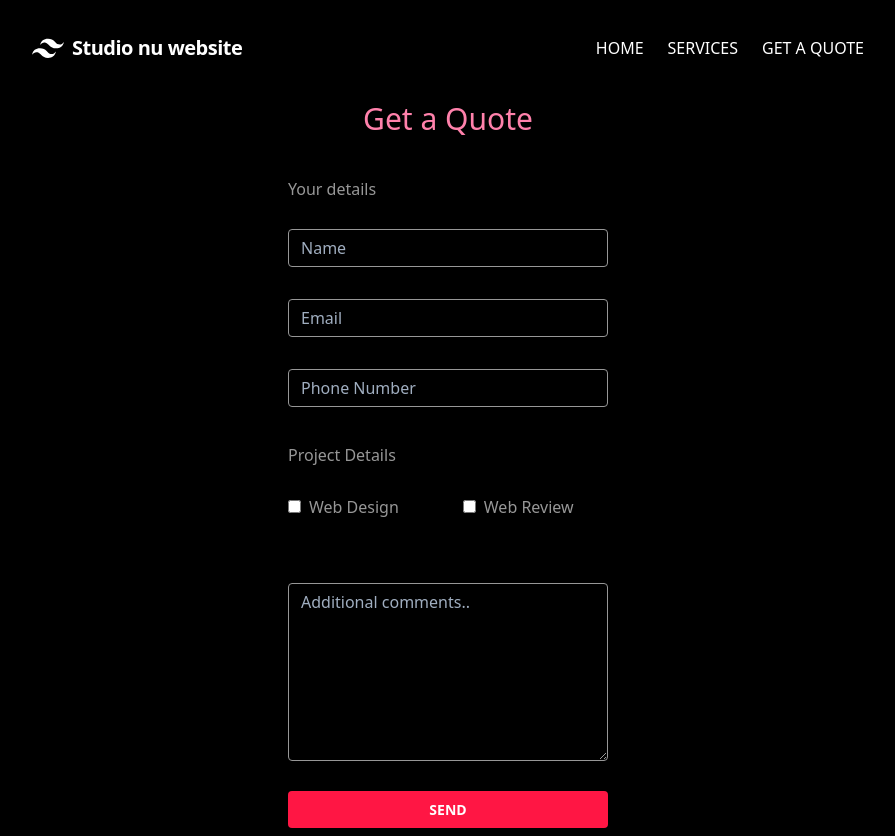
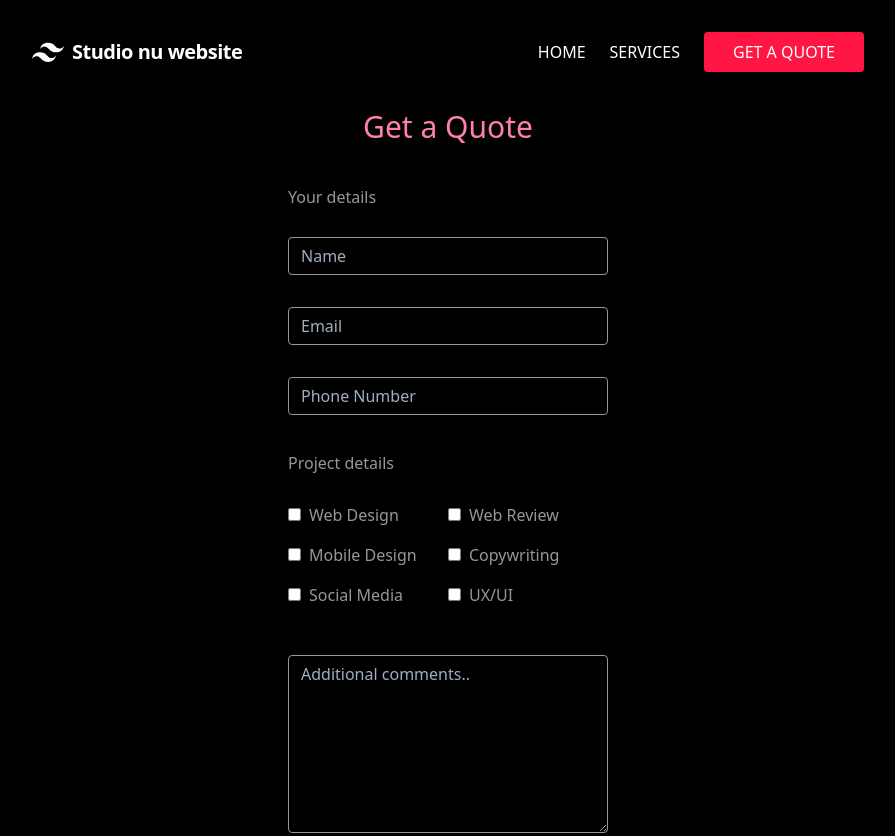
Before and after one commit to juliantreweeke/tailwindgatsby, a Gatsby site: page /quote in a window 1280 px wide. Shown: the top 836 px of the page, without its empty margins (192-1087 px from the left). Built offline with nearby package versions, Linux system fonts and the light colour scheme; Gatsby itself is replaced by a stand-in of ours.

Commit message:
updated cta button

```diff
--- a/src/components/header.js
+++ b/src/components/header.js
@@ -57,7 +57,7 @@ function Header() {
                 title: `HOME`
               },
               {
-                route: `/services`,
+                route: `#services`,
                 title: `SERVICES`
               }
             ].map(link => (
@@ -70,7 +70,7 @@ function Header() {
               </Link>
             ))}
             <Link
-              className="block md:inline-block mt-4 md:mt-0 md:ml-6 no-underline text-white"
+              className=" text-center block md:inline-block mt-4 md:mt-0 md:ml-6 no-underline text-white bg-red p-2 rounded w-40"
               key={`GET A QUOTE`}
               to={`/quote`}
             >
--- a/src/pages/index.js
+++ b/src/pages/index.js
@@ -84,7 +84,6 @@ function IndexPage() {
                   We will save you time so that you can get down to the busines of running your business.
               </p>
               </div>
-
             </section>
           </Tween>
         </Scene>
@@ -139,7 +138,7 @@ function IndexPage() {
             </section>
           </Tween>
         </Scene>
-        <section className="bg-black px-32 py-12 text-center text-xl">
+        <section id="services" className="bg-black px-32 py-12 text-center text-xl">
           <div className="flex flex-wrap -mx-16 justify-center">
             <div className="w-full lg:w-1/2 px-16 py-12 max-w-lg">
               <div className="bg-white h-lg">
--- a/src/pages/quote.js
+++ b/src/pages/quote.js
@@ -30,23 +30,65 @@ function QuotePage() {
             className="bg-black mb-8 shadow appearance-none rounded border w-full py-2 px-3 text-grey leading-tight focus:outline-none focus:shadow-outline" id="username" type="text" placeholder="Phone Number" />
 
           <p className="leading-loose mb-6 text-grey">
-            Project Details
+            Project details
           </p>
-
-          <div className="mb-16 w-full bg-black">
-            <label className="text-grey w-full sm:w-1/4 mr-16">
+          <div className="mb-8" >
+            <div className="flex flex-wrap  w-full">
+              <label className="text-grey w-full lg:w-1/2 mb-4">
                 <input className="mr-2 leading-tight bg-black border" type="checkbox" />
                 <span>
                   Web Design
                 </span>
               </label>
-            <label className="text-grey w-full sm:w-1/4">
+              <label className="text-grey w-full lg:w-1/2 mb-4">
                 <input className="mr-2 leading-tight bg-black border" type="checkbox" />
                 <span>
                   Web Review
                 </span>
               </label>
             </div>
+            <div className="flex flex-wrap  w-full">
+              <label className="text-grey w-full lg:w-1/2 mb-4">
+                <input className="mr-2 leading-tight bg-black border" type="checkbox" />
+                <span>
+                  Mobile Design
+                </span>
+              </label>
+              <label className="text-grey w-full lg:w-1/2 mb-4">
+                <input className="mr-2 leading-tight bg-black border" type="checkbox" />
+                <span>
+                  Copywriting
+                </span>
+              </label>
+            </div>
+            <div className="flex flex-wrap  w-full">
+              <label className="text-grey w-full lg:w-1/2 mb-4">
+                <input className="mr-2 leading-tight bg-black border" type="checkbox" />
+                <span>
+                  Social Media
+                </span>
+              </label>
+              <label className="text-grey w-full lg:w-1/2 mb-4">
+                <input className="mr-2 leading-tight bg-black border" type="checkbox" />
+                <span>
+                  UX/UI
+                </span>
+              </label>
+            </div>
+          </div>
+
+          {/* <div className="flex flex-wrap -mx-16 justify-center">
+            <div className="w-full lg:w-1/2 px-16 py-12 max-w-lg">
+              <div className="bg-white h-lg">
+                <p className="py-12 w-32">WEBSITES & MOBILE APPS</p>
+              </div>
+            </div>
+            <div className="w-full lg:w-1/2 px-16 py-12 max-w-lg">
+              <div className="bg-white h-lg">
+                <p className="py-12">UX UI DESIGN</p>
+              </div>
+            </div>
+          </div> */}
 
           <textarea
             aria-label="additional comments"
```
Lines whose indentation alone changed are shown as unchanged.
